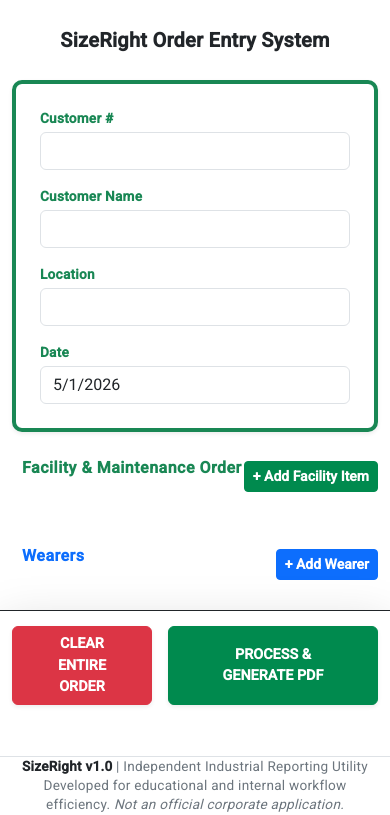
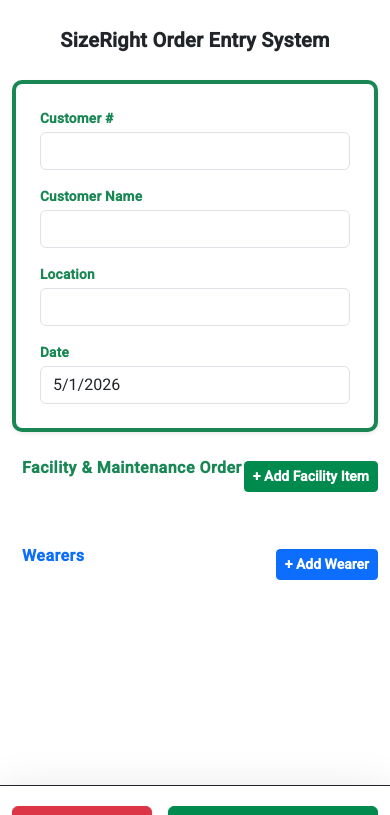
Before and after one commit to Codingforachange/size-right-order-system, an Angular app in the folder size-right-frontend/: page / in a window 390 px wide. Shown: the top 815 px of the page. Built offline with nearby package versions, Linux system fonts and the light colour scheme.

Commit message:
Adjusted Footer for mobile visibility

```diff
--- a/size-right-frontend/src/app/components/order-form/order-form.component.css
+++ b/size-right-frontend/src/app/components/order-form/order-form.component.css
@@ -1,13 +1,14 @@
 /* --- Sticky Footer Action Bar --- */
 .footer-actions {
-    position: relative;
+    position: relative !important;
+    bottom: auto !important;
+    left: auto !important;
     width: 100%;
     background-color: #ffffff;
-    padding: 15px 0 !important;
-    border-top: 3px solid #008a4e; /* Brand Success Green Accent */
-    margin-top: 30px;
-    box-shadow: 0 -4px 12px rgba(0, 0, 0, 0.05);
-    pointer-events: auto;
+    padding: 20px 0 !important;
+    margin-top: 50px !important;
+    display: block !important;
+    z-index: 1;
 }
 
 /* ---Make buttons in footer smaller--- */
```
